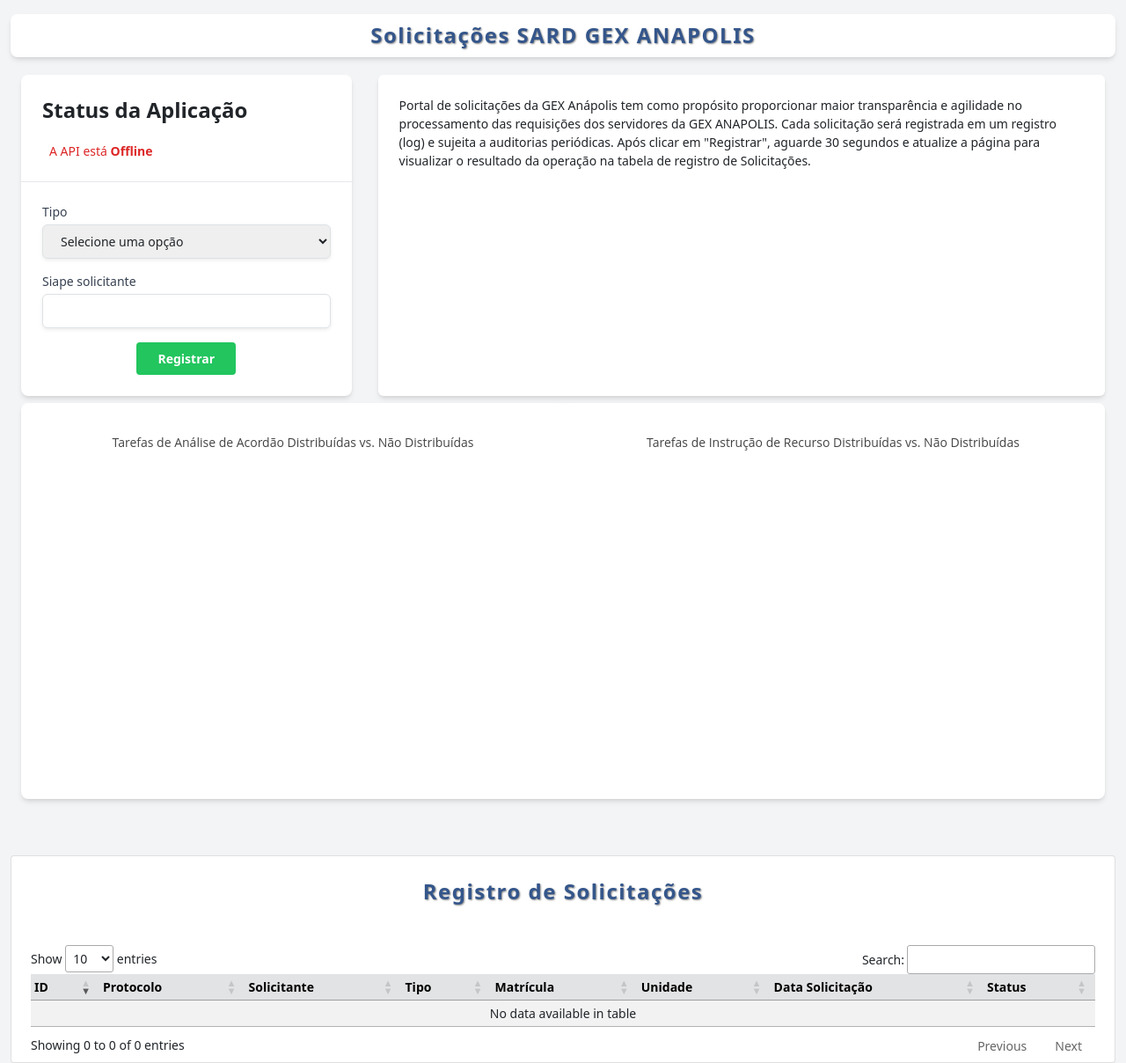
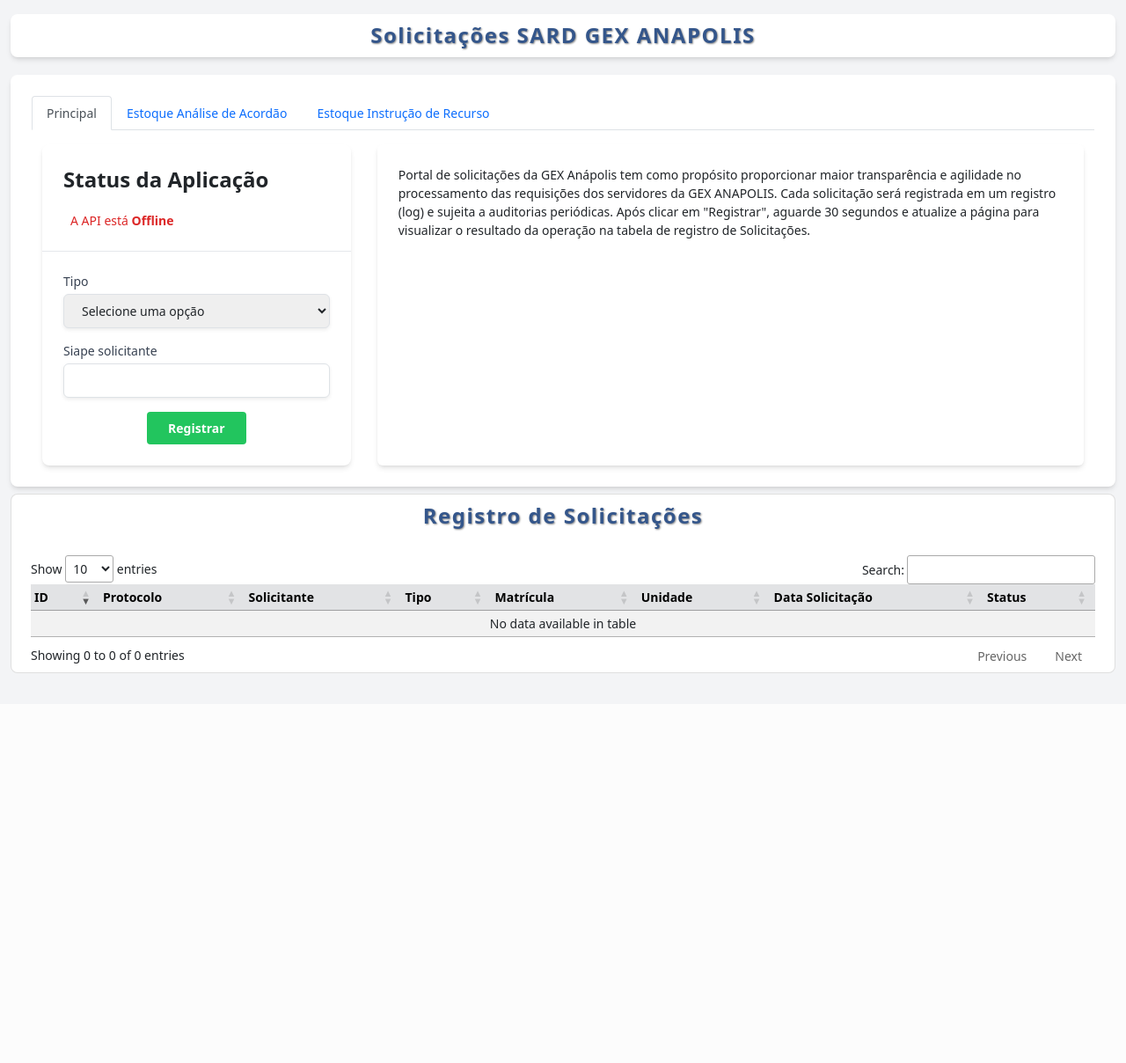
Before and after one commit to Raos48/portalsard, a Flask app: page /registrar in a window 1280 px wide. Shown: the whole page at 88% size. After the commit the page ends 765 px from the top, so only its background shows below. Run offline with Flask 3, Linux system fonts and the light colour scheme; data that the repository does not hold is empty; some libraries are stand-ins or nearby versions.

```diff
--- a/app.py
+++ b/app.py
@@ -32,7 +32,7 @@ DEBUG = True
 USERNAME = 'root'  # Assegure-se de que 'root' é permitido conectar-se do ngrok
 PASSWORD = 'root'  # Substitua 'sua_senha' pela senha do usuário do MySQL
 SERVER = '0.tcp.sa.ngrok.io'  # O endereço do ngrok sem o prefixo 'tcp://'
-PORT = '13088'  # A porta fornecida pelo ngrok
+PORT = '17316'  # A porta fornecida pelo ngrok
 DB = 'db_sard'
 # Atualize a URI de conexão com o endereço do ngrok e a porta correta
 SQLALCHEMY_DATABASE_URI = f'mysql://{USERNAME}:{PASSWORD}@{SERVER}:{PORT}/{DB}'
--- a/templates/registrar.html
+++ b/templates/registrar.html
@@ -99,6 +99,25 @@ body {
 
 <h3 class="mt-3 text-center custom-title bg-white shadow-md rounded-lg w-full">Solicitações SARD GEX ANAPOLIS</h3>
 
+
+<div class="mt-2 p-4 bg-white shadow-md rounded-lg">
+    <ul class="nav nav-tabs">
+        <li class="nav-item">
+            <a class="nav-link active" aria-current="page" href="#formulario" data-bs-toggle="tab">Principal</a>
+        </li>
+
+        <li class="nav-item">
+            <a class="nav-link" aria-current="page" href="#grafico1" data-bs-toggle="tab">Estoque Análise de
+                Acordão</a>
+        </li>
+
+        <li class="nav-item">
+            <a class="nav-link" href="#grafico2" data-bs-toggle="tab">Estoque Instrução de Recurso</a>
+        </li>
+    </ul>
+
+    <div class="tab-content mt-3">
+        <div id="formulario" class="tab-pane show active">
             <div class="container mx-auto mt-3">
                 <div class="flex justify-center">
                     <div class="form-container">
@@ -120,7 +139,8 @@ body {
                             </div>
                             <div class="p-4">
 
-                    <div id="alertContainer" class="alert alert-success alert-dismissible fade show" role="alert" style="display: none;">
+                                <div id="alertContainer" class="alert alert-success alert-dismissible fade show"
+                                     role="alert" style="display: none;">
                                     <span id="alertMessage">Solicitação atendida com sucesso.</span>
                                     <button type="button" class="close" data-dismiss="alert" aria-label="Close">
                                         <span aria-hidden="true"></span>
@@ -130,41 +150,62 @@ body {
                                 <form id="registrarSolicitacao" method="POST" class="space-y-4">
                                     <div>
                                         <label for="tipo" class="block text-sm font-medium text-gray-700">Tipo</label>
-                            <select id="tipo" name="tipo" required class="mt-1 block w-full border border-gray-300 rounded-md shadow-sm py-2 px-3 focus:outline-none focus:ring-indigo-500 focus:border-indigo-500">
+                                        <select id="tipo" name="tipo" required
+                                                class="mt-1 block w-full border border-gray-300 rounded-md shadow-sm py-2 px-3 focus:outline-none focus:ring-indigo-500 focus:border-indigo-500">
                                             <option value="">Selecione uma opção</option>
                                             <option value="Solicitar Tarefas BI">Solicitar Tarefas BI</option>
-                                <option value="Solicitar Tarefas de Análise de Acordão">Solicitar Tarefas de Análise de Acordão</option>
-                                <option value="Solicitar Tarefas de Análise de Acordão - NÃO PROVIDO">Solicitar Tarefas de Análise de Acordão - NÃO PROVIDO</option>
-                                <option value="Solicitar Tarefas de Instrução de Recurso">Solicitar Tarefas de Instrução de Recurso</option>
+                                            <option value="Solicitar Tarefas de Análise de Acordão">Solicitar Tarefas de
+                                                Análise de Acordão
+                                            </option>
+                                            <option value="Solicitar Tarefas de Análise de Acordão - NÃO PROVIDO">
+                                                Solicitar
+                                                Tarefas de Análise de Acordão - NÃO PROVIDO
+                                            </option>
+                                            <option value="Solicitar Tarefas de Instrução de Recurso">Solicitar Tarefas
+                                                de
+                                                Instrução de Recurso
+                                            </option>
                                             <option value="Transferir tarefa">Transferir tarefa</option>
                                             <option value="Excluir responsável">Excluir responsável</option>
                                             <option value="Atribuir responsável">Atribuir responsável</option>
                                         </select>
                                     </div>
                                     <div class="hidden">
-                            <label for="protocolo" class="block text-sm font-medium text-gray-700">Protocolo</label>
-                            <input type="text" id="protocolo" name="protocolo" class="mt-1 block w-full border border-gray-300 rounded-md shadow-sm py-2 px-3 focus:outline-none focus:ring-indigo-500 focus:border-indigo-500">
+                                        <label for="protocolo"
+                                               class="block text-sm font-medium text-gray-700">Protocolo</label>
+                                        <input type="text" id="protocolo" name="protocolo"
+                                               class="mt-1 block w-full border border-gray-300 rounded-md shadow-sm py-2 px-3 focus:outline-none focus:ring-indigo-500 focus:border-indigo-500">
                                     </div>
                                     <div>
-                            <label for="solicitante" class="block text-sm font-medium text-gray-700">Siape solicitante</label>
-                            <input type="text" id="solicitante" name="solicitante" required class="mt-1 block w-full border border-gray-300 rounded-md shadow-sm py-2 px-3 focus:outline-none focus:ring-indigo-500 focus:border-indigo-500">
+                                        <label for="solicitante" class="block text-sm font-medium text-gray-700">Siape
+                                            solicitante</label>
+                                        <input type="text" id="solicitante" name="solicitante" required
+                                               class="mt-1 block w-full border border-gray-300 rounded-md shadow-sm py-2 px-3 focus:outline-none focus:ring-indigo-500 focus:border-indigo-500">
                                     </div>
                                     <div class="hidden">
-                            <label for="matricula" class="block text-sm font-medium text-gray-700">Matrícula</label>
-                            <input type="text" id="matricula" name="matricula" class="mt-1 block w-full border border-gray-300 rounded-md shadow-sm py-2 px-3 focus:outline-none focus:ring-indigo-500 focus:border-indigo-500">
+                                        <label for="matricula"
+                                               class="block text-sm font-medium text-gray-700">Matrícula</label>
+                                        <input type="text" id="matricula" name="matricula"
+                                               class="mt-1 block w-full border border-gray-300 rounded-md shadow-sm py-2 px-3 focus:outline-none focus:ring-indigo-500 focus:border-indigo-500">
                                     </div>
                                     <div class="hidden">
-                            <label for="especie" class="block text-sm font-medium text-gray-700">Cód. Espécie</label>
-                            <input type="text" id="especie" name="especie" class="mt-1 block w-full border border-gray-300 rounded-md shadow-sm py-2 px-3 focus:outline-none focus:ring-indigo-500 focus:border-indigo-500">
+                                        <label for="especie" class="block text-sm font-medium text-gray-700">Cód.
+                                            Espécie</label>
+                                        <input type="text" id="especie" name="especie"
+                                               class="mt-1 block w-full border border-gray-300 rounded-md shadow-sm py-2 px-3 focus:outline-none focus:ring-indigo-500 focus:border-indigo-500">
                                     </div>
                                     <div class="hidden">
-                            <label for="unidade" class="block text-sm font-medium text-gray-700">Unidade</label>
-                            <input type="text" id="unidade" name="unidade" class="mt-1 block w-full border border-gray-300 rounded-md shadow-sm py-2 px-3 focus:outline-none focus:ring-indigo-500 focus:border-indigo-500">
+                                        <label for="unidade"
+                                               class="block text-sm font-medium text-gray-700">Unidade</label>
+                                        <input type="text" id="unidade" name="unidade"
+                                               class="mt-1 block w-full border border-gray-300 rounded-md shadow-sm py-2 px-3 focus:outline-none focus:ring-indigo-500 focus:border-indigo-500">
                                     </div>
                                     <div class="flex justify-center">
-                            <button type="submit" class="px-4 py-2 bg-green-500 text-white font-bold rounded hover:bg-green-700 relative">
+                                        <button type="submit"
+                                                class="px-4 py-2 bg-green-500 text-white font-bold rounded hover:bg-green-700 relative">
                                             Registrar
-                                <i id="spinner" class="fas fa-spinner fa-spin" style="display: none; margin-left: 5px;"></i>
+                                            <i id="spinner" class="fas fa-spinner fa-spin"
+                                               style="display: none; margin-left: 5px;"></i>
                                         </button>
                                     </div>
                                 </form>
@@ -174,30 +215,46 @@ body {
 
                     <div class="bg-white shadow-md rounded-md" style="margin-left: 20px;">
                         <div class="p-4">
-                Portal de solicitações da GEX Anápolis tem como propósito proporcionar maior transparência e agilidade no processamento das requisições dos servidores da GEX ANAPOLIS.
+                            Portal de solicitações da GEX Anápolis tem como propósito proporcionar maior transparência e
+                            agilidade no processamento das requisições dos servidores da GEX ANAPOLIS.
                             Cada solicitação será registrada em um registro (log) e sujeita a auditorias periódicas.
-                Após clicar em "Registrar", aguarde 30 segundos e atualize a página para visualizar o resultado da operação na tabela de registro de Solicitações.
+                            Após clicar em "Registrar", aguarde 30 segundos e atualize a página para visualizar o
+                            resultado
+                            da operação na tabela de registro de Solicitações.
+                        </div>
+                    </div>
                 </div>
             </div>
         </div>
 
-<div class="container mt-2 bg-white rounded-lg mb-2 shadow-md">
+        <div id="grafico1" class="tab-pane">
+            <div class="container mt-2 bg-white rounded-lg shadow-md">
                 <div class="graficos-container">
                     <div class="grafico1 bg-white rounded-lg" id="grafico-estoque"></div>
+                </div>
+            </div>
+            <div class="container mt-2 bg-white rounded-lg shadow-md">
+                <div class="grafico mt-2 col-md-12 bg-white rounded-lg" id="grafico-estoque-especie"></div>
+            </div>
+        </div>
+
+        <div id="grafico2" class="tab-pane">
+            <div class="container mt-2 bg-white rounded-lg shadow-md">
+                <div class="graficos-container">
                     <div class="grafico1 bg-white rounded-lg" id="grafico-estoque-instrucao"></div>
                 </div>
             </div>
-
-
-<div class="grafico mt-2 col-md-12 bg-white shadow-md rounded-lg" id="grafico-estoque-especie"></div>
-<div class="graficos-container mt-5"></div>
+        </div>
     </div>
 
-<div class="mt-3 card">
+</div>
+
+<div class="card mt-2 rounded-lg">
     <div class="row" style="margin-top: 0px; margin-left: 10px; margin-right: 10px;">
-    <h3 class="mt-3 text-center custom-title">Registro de Solicitações</h3>
-    <div class="table-responsive mt-3">
-        <table id="tabela" class="table table-striped table-hover table-borderless table-sm table align-middle compact">
+        <h3 class="text-center custom-title">Registro de Solicitações</h3>
+        <div class="table-responsive">
+            <table id="tabela"
+                   class="table table-striped table-hover table-borderless table-sm table align-middle compact">
                 <thead class="table-secondary">
                 <tr>
                     <th scope="col">ID</th>
@@ -283,10 +340,6 @@ document.addEventListener('DOMContentLoaded', function() {
 </script>
 
 
-
-
-
-
 <script>
     document.addEventListener('DOMContentLoaded', function() {
 
@@ -311,8 +364,6 @@ document.addEventListener('DOMContentLoaded', function() {
         // Continuar com o restante dos gráficos conforme necessário
     });
 </script>
-
-
 
 
 <script>
@@ -443,5 +494,4 @@ function displayAlert(message, alertType) {
 </script>
 
 
-
 {% endblock %}
```
Lines whose indentation alone changed are shown as unchanged.
